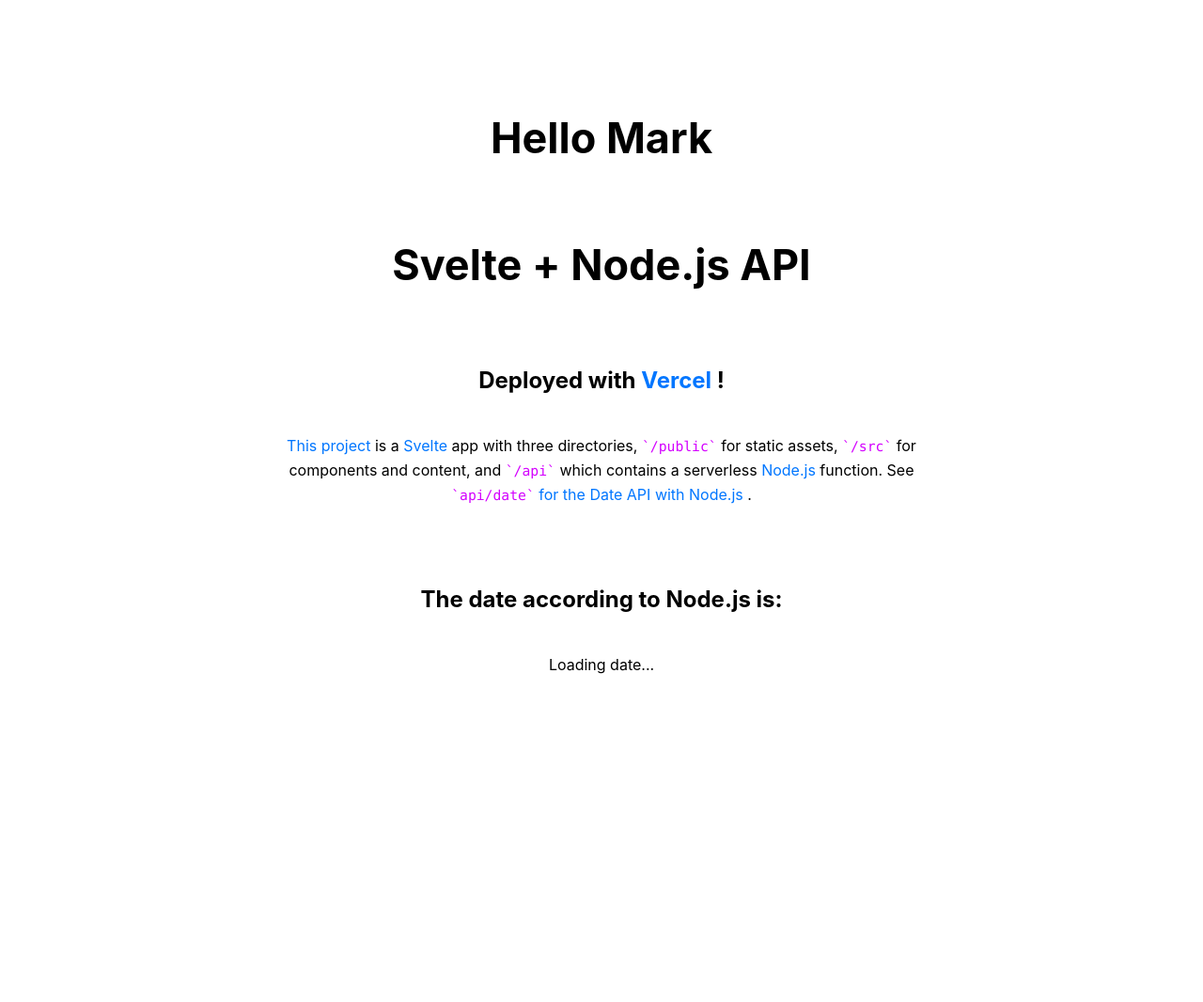
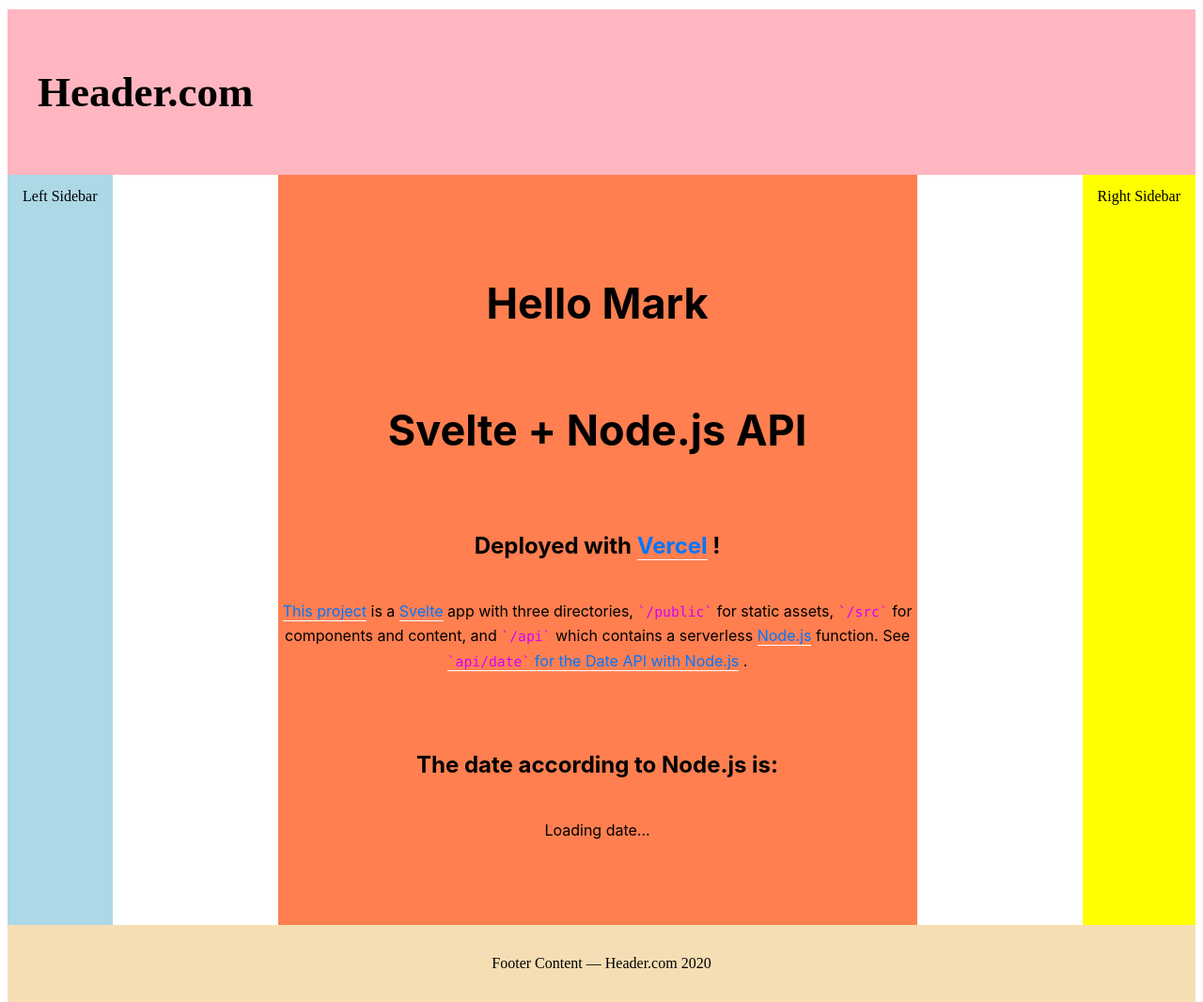
Before and after one commit to burlmd/svelte-vercel, a Svelte app: page / in a window 1280 px wide. Shown: the whole page at 94% size. Before the commit the page ends 816 px from the top, so only its background shows below. Built offline with nearby package versions, Linux system fonts and the light colour scheme; no server answers.

Commit message:
layout with sticky header

```diff
--- a/public/global.css
+++ b/public/global.css
@@ -1,3 +1,8 @@
+body {
+  display: grid;
+  height: 100vh;
+  grid-template: auto 1fr auto / auto 1fr auto
+}
 main {
   align-content: center;
   box-sizing: border-box;
--- a/src/App.svelte
+++ b/src/App.svelte
@@ -9,6 +9,48 @@
   });
 </script>
 
+<style>
+
+header {
+  background: lightpink;
+  padding: 2rem;
+  grid-column: 1 / 4;
+  position: sticky;
+  top: 10px;
+}
+
+.left-sidebar {
+  background: lightblue;
+  grid-column: 1 / 2;
+}
+
+main {
+  background: coral;
+  grid-column: 2 / 3;
+}
+
+.right-sidebar {
+  background: yellow;
+  grid-column: 3 / 4;
+}
+
+footer {
+  background: wheat;
+  padding: 2rem;
+  text-align: center;
+  grid-column: 1 / 4;
+}
+
+.left-sidebar,
+.right-sidebar {
+  padding: 1rem;
+}
+
+</style>
+
+
+<header><h1>Header.com</h1></header>
+<div class="left-sidebar">Left Sidebar</div>
 <main>
   <h1>Hello Mark</h1>
   <h1>Svelte + Node.js API</h1>
@@ -46,4 +88,5 @@
   <br />
   <h2>The date according to Node.js is:</h2>
   <p>{date ? date : 'Loading date...'}</p>
-</main>
+</main><div class="right-sidebar">Right Sidebar</div>
+<footer>Footer Content — Header.com 2020</footer>
```
Also changed, not shown: 1 other file (tests, documents, lock files or other folders).
